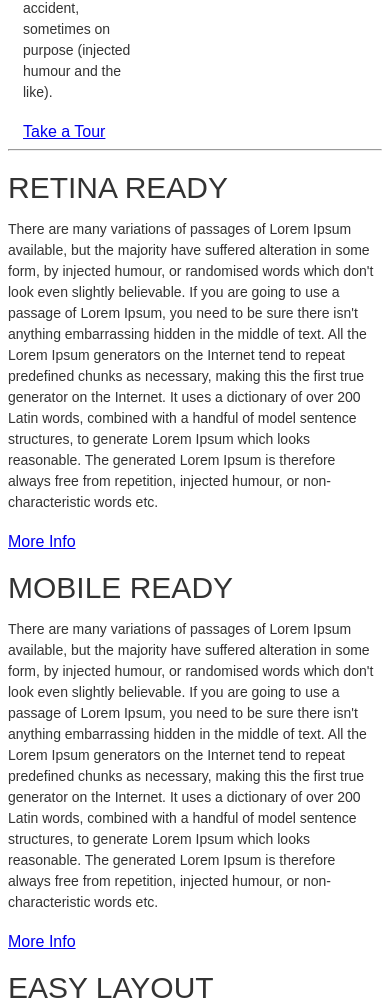
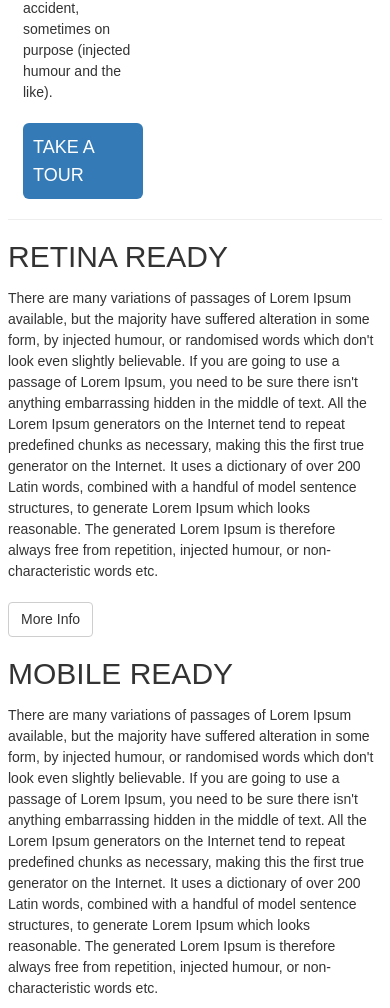
Before and after one commit to rahmona-henry/simpleresponsive, a website: page client/index.html in a window 390 px wide. Shown: the part 1060-2068 px from the top of the page. Drawn offline with Linux system fonts and the light colour scheme.

Commit message:
responsiveness wip

```diff
--- a/client/css/style.css
+++ b/client/css/style.css
@@ -51,9 +51,59 @@ p {
   float: left;
   padding-left: 15px;
   padding-right: 15px;
+}
+.btn {
+  padding: 10px 10px;
+  font-size:18px;
+  line-height: 28px;
+  border-radius: 6px;
+  color: #fff;
+  background-color: #337ab7;
+  text-decoration: none;
+  display: inline-block;
+  text-transform: uppercase;
+}
 
-}
 .clear-fix
 {
   clear: both;
 }
+
+hr {
+  margin-top: 20px;
+  margin-bottom: 20px;
+  border: 0;
+  border-top: 1px solid #eee;
+}
+
+/* Features */
+
+.col-1, .col-2, .col-3, {
+  width: 30%;
+  float: left;
+  padding-left: 15px;
+  padding-right: 15px;
+}
+
+.btn-info {
+  display: inline-block;
+  padding: 6px 12px;
+  font-size: 14px;
+  line-height: 21px;
+  font-weight: normal;
+  cursor: pointer;
+  border: 1px solid #CECECE;
+  border-radius: 4px;
+  text-decoration: none;
+  color: #333;
+}
+
+.btn-info:hover {
+ color: #333;
+ background-color: #e6e6e6;
+ border-color: #adadad;
+}
+/* Footer */
+.col-footer {
+  padding: 30px 0;
+}
--- a/client/index.html
+++ b/client/index.html
@@ -53,23 +53,24 @@
     <div class="col-1">
       <h2>RETINA READY</h2>
       <p>There are many variations of passages of Lorem Ipsum available, but the majority have suffered alteration in some form, by injected humour, or randomised words which don't look even slightly believable. If you are going to use a passage of Lorem Ipsum, you need to be sure there isn't anything embarrassing hidden in the middle of text. All the Lorem Ipsum generators on the Internet tend to repeat predefined chunks as necessary, making this the first true generator on the Internet. It uses a dictionary of over 200 Latin words, combined with a handful of model sentence structures, to generate Lorem Ipsum which looks reasonable. The generated Lorem Ipsum is therefore always free from repetition, injected humour, or non-characteristic words etc.</p>
-      <a href="#">More Info</a>
+      <a href="#" class="btn-info">More Info</a>
     </div>
     <!--col-2-->
     <div class="col-2">
       <h2>MOBILE READY</h2>
       <p>There are many variations of passages of Lorem Ipsum available, but the majority have suffered alteration in some form, by injected humour, or randomised words which don't look even slightly believable. If you are going to use a passage of Lorem Ipsum, you need to be sure there isn't anything embarrassing hidden in the middle of text. All the Lorem Ipsum generators on the Internet tend to repeat predefined chunks as necessary, making this the first true generator on the Internet. It uses a dictionary of over 200 Latin words, combined with a handful of model sentence structures, to generate Lorem Ipsum which looks reasonable. The generated Lorem Ipsum is therefore always free from repetition, injected humour, or non-characteristic words etc.</p>
-      <a href="#">More Info</a>
+      <a href="#" class="btn-info">More Info</a>
     </div>
     <!--col-3-->
     <div class="col-3">
       <h2>EASY LAYOUT</h2>
       <p>There are many variations of passages of Lorem Ipsum available, but the majority have suffered alteration in some form, by injected humour, or randomised words which don't look even slightly believable. If you are going to use a passage of Lorem Ipsum, you need to be sure there isn't anything embarrassing hidden in the middle of text. All the Lorem Ipsum generators on the Internet tend to repeat predefined chunks as necessary, making this the first true generator on the Internet. It uses a dictionary of over 200 Latin words, combined with a handful of model sentence structures, to generate Lorem Ipsum which looks reasonable. The generated Lorem Ipsum is therefore always free from repetition, injected humour, or non-characteristic words etc.</p>
-      <a href="#">More Info</a>
+      <a href="#" class="btn-info">More Info</a>
     </div>
   </div>
 </div>
   </section>
+  <div class="clear-fix"></div>
   <footer>
     <!---main container -->
     <div class="main-container">
```
